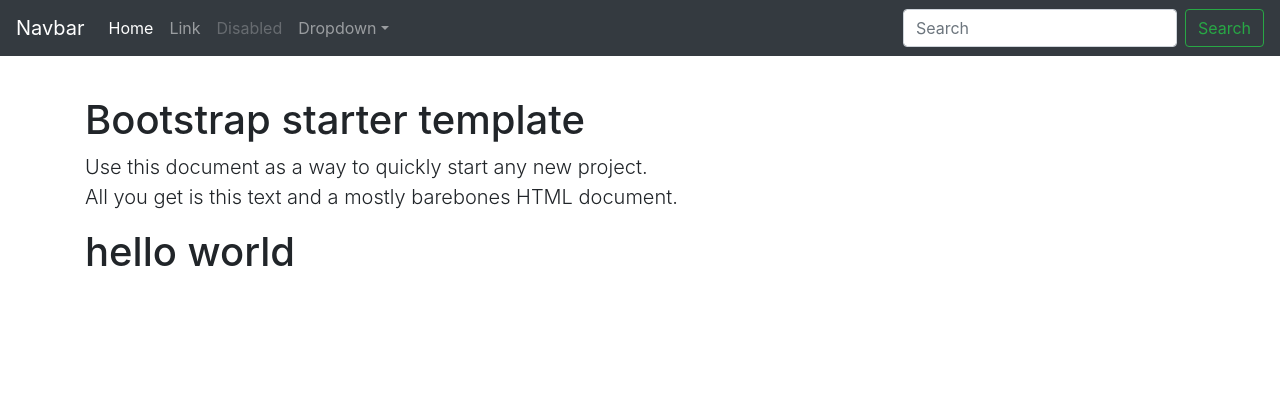
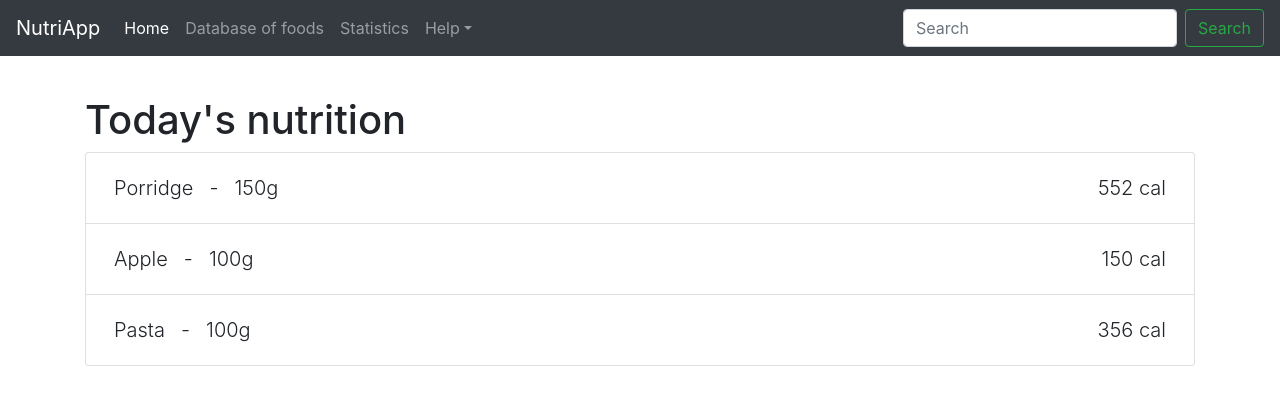
Before and after one commit to evmcodi/PracticalPythonData-CentricDevelopment-MilestoneProject3, a Flask app: page / in a window 1280 px wide. Shown: the top 405 px of the page. Run offline with Flask 2, Linux system fonts and the light colour scheme; data that the repository does not hold is empty; some libraries are stand-ins or nearby versions.

Commit message:
feat: Add "Today's nutrition" page and set up page routes.

```diff
--- a/app.py
+++ b/app.py
@@ -11,6 +11,11 @@ mongo = PyMongo(app)
 
 
 @app.route('/')
+@app.route('/today')
+def today():
+    return render_template("today.html")
+
+
 @app.route('/get_foods')
 def get_foods():
     return render_template("foods.html", foods=mongo.db.OpenGenericFoodFacts.find())
--- a/templates/base.html
+++ b/templates/base.html
@@ -28,7 +28,7 @@
 <body>
     <nav class="navbar navbar-default"></nav> <!-- Dummy nav bar -->
     <nav class="navbar navbar-expand-md navbar-dark bg-dark fixed-top">
-        <a class="navbar-brand" href="#">Navbar</a>
+        <a class="navbar-brand" href="#">NutriApp</a>
         <button class="navbar-toggler" type="button" data-toggle="collapse" data-target="#navbarsExampleDefault"
             aria-controls="navbarsExampleDefault" aria-expanded="false" aria-label="Toggle navigation">
             <span class="navbar-toggler-icon"></span>
@@ -37,21 +37,21 @@
         <div class="collapse navbar-collapse" id="navbarsExampleDefault">
             <ul class="navbar-nav mr-auto">
                 <li class="nav-item active">
-                    <a class="nav-link" href="#">Home <span class="sr-only">(current)</span></a>
+                    <a class="nav-link" href="{{url_for('today')}}">Home <span class="sr-only">(current)</span></a>
                 </li>
                 <li class="nav-item">
-                    <a class="nav-link" href="#">Link</a>
+                    <a class="nav-link" href="{{url_for('get_foods')}}">Database of foods</a>
                 </li>
                 <li class="nav-item">
-                    <a class="nav-link disabled" href="#">Disabled</a>
+                    <a class="nav-link" href="#">Statistics</a>
                 </li>
                 <li class="nav-item dropdown">
-                    <a class="nav-link dropdown-toggle" href="http://example.com" id="dropdown01" data-toggle="dropdown"
-                        aria-haspopup="true" aria-expanded="false">Dropdown</a>
+                    <a class="nav-link dropdown-toggle" href="" id="dropdown01" data-toggle="dropdown"
+                        aria-haspopup="true" aria-expanded="false">Help</a>
                     <div class="dropdown-menu" aria-labelledby="dropdown01">
-                        <a class="dropdown-item" href="#">Action</a>
-                        <a class="dropdown-item" href="#">Another action</a>
-                        <a class="dropdown-item" href="#">Something else here</a>
+                        <a class="dropdown-item" href="#">Tutorial</a>
+                        <a class="dropdown-item" href="#">Find us on Github</a>
+                        <a class="dropdown-item" href="#">About</a>
                     </div>
                 </li>
             </ul>
@@ -64,13 +64,12 @@
 
     <main role="main" class="container">
 
-        <div class="starter-template">
+        <!-- <div class="starter-template">
             <h1>Bootstrap starter template</h1>
             <p class="lead">Use this document as a way to quickly start any new project.<br> All you get is this text
                 and a mostly barebones HTML document.</p>
-        </div>
+        </div> -->
 
-        <h1>hello world</h1>
 
         {% block content %} {% endblock %}
 
--- a/templates/foods.html
+++ b/templates/foods.html
@@ -8,6 +8,7 @@
 
     {% endfor %}
 
+
 </div>
 
 
--- /dev/null
+++ b/templates/today.html
@@ -0,0 +1,42 @@
+{% extends 'base.html'%} {% block content %}
+
+<div>
+
+    <h1>Today's nutrition</h1>
+
+
+    <ul class="list-group">
+        <li class="list-group-item">
+            <div class="d-flex">
+                <div class="p-2 lead">Porridge</div>
+                <div class="p-2 lead"> - </div>
+                <div class="p-2 lead">150g</div>
+                <div class="ml-auto p-2 lead">552 cal</div>
+            </div>
+        </li>
+
+        <li class="list-group-item">
+            <div class="d-flex">
+                <div class="p-2 lead">Apple</div>
+                <div class="p-2 lead"> - </div>
+                <div class="p-2 lead">100g</div>
+                <div class="ml-auto p-2 lead">150 cal</div>
+            </div>
+        </li>
+
+        <li class="list-group-item">
+            <div class="d-flex">
+                <div class="p-2 lead">Pasta</div>
+                <div class="p-2 lead"> - </div>
+                <div class="p-2 lead">100g</div>
+                <div class="ml-auto p-2 lead">356 cal</div>
+            </div>
+        </li>
+    </ul>
+
+
+
+</div>
+
+
+{% endblock %}
```
Also changed, not shown: static/js/script.js (added).
